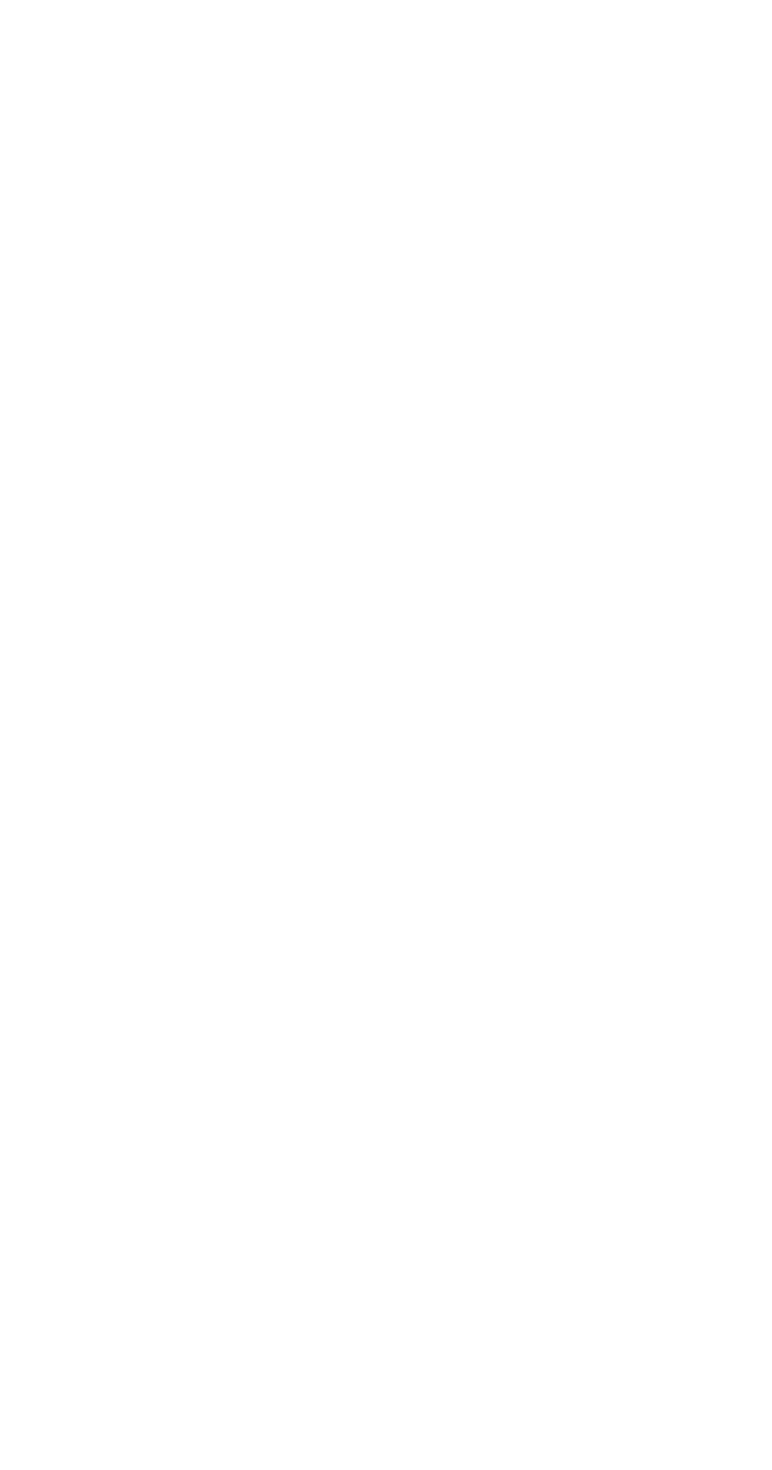
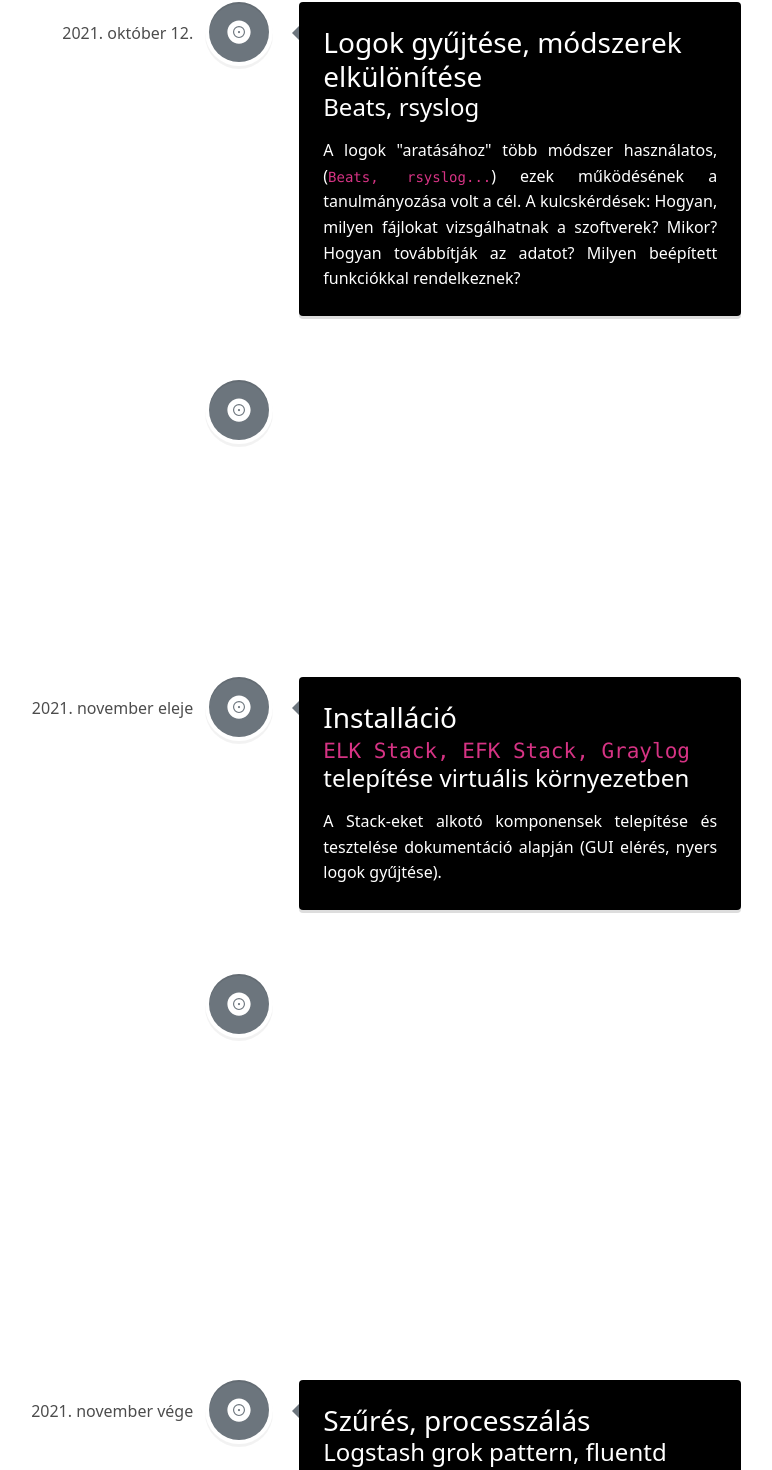
Before and after one commit to Uni-Sopron/temalabor-o21-I-NEW-Centralized-log-server, a React (Create React App) app in the folder logserverdoc/: page /timeline in a window 1280 px wide. Shown: the part 1248-2718 px from the top of the page, without its empty margins (401-1173 px from the left). Before the commit the page ends 895 px from the top, so only its background shows below. Built offline with nearby package versions, Linux system fonts and the light colour scheme.

Commit message:
timeline content added

```diff
--- a/logserverdoc/src/pages/Timeline.js
+++ b/logserverdoc/src/pages/Timeline.js
@@ -10,11 +10,25 @@ const Timeline = () => {
                 <Badge bg="secondary">6.</Badge> Munkafolyamatok
             </h2>
             <VerticalTimeline>
+            <VerticalTimelineElement
+            className="vertical-timeline-element--work"
+            contentStyle={{ background: 'rgb(0, 0, 0)', color: '#fff' }}
+            contentArrowStyle={{ borderRight: '7px solid  rgb(108, 117, 125)' }}
+            date="2021. szeptember vége"
+            iconStyle={{ background: 'rgb(108, 117, 125)', color: '#fff' }}
+            icon={<FaRecordVinyl color="white"/>}
+        >
+            <h3 className="vertical-timeline-element-title">Követelmények megbeszélése</h3>
+            <p>
+            A cyan Security által meghirdetett téma átbeszélése, ismerkedés a belső és külső konzulenssel, a tanulmányozandó technológiák feltérképezése.
+            A haladásról hetente, másfél hetente jelentünk a belső konzulensnek.
+            </p>
+        </VerticalTimelineElement>
         <VerticalTimelineElement
             className="vertical-timeline-element--work"
             contentStyle={{ background: 'rgb(0, 0, 0)', color: '#fff' }}
             contentArrowStyle={{ borderRight: '7px solid  rgb(108, 117, 125)' }}
-            date="2021. október"
+            date="2021. október eleje"
             iconStyle={{ background: 'rgb(108, 117, 125)', color: '#fff' }}
             icon={<FaRecordVinyl color="white"/>}
         >
@@ -29,7 +43,7 @@ const Timeline = () => {
             className="vertical-timeline-element--work"
             contentStyle={{ background: 'rgb(0, 0, 0)', color: '#fff' }}
             contentArrowStyle={{ borderRight: '7px solid  rgb(108, 117, 125)' }}
-            date="2021. október"
+            date="2021. október eleje"
             iconStyle={{ background: 'rgb(108, 117, 125)', color: '#fff' }}
             icon={<FaRecordVinyl color="white"/>}
         >
@@ -41,6 +55,137 @@ const Timeline = () => {
             Itt megismertük a következő rendszer-log típusokat: <code>syslog, authlog, daemonlog, kernellog, debuglog</code>.
             </p>
         </VerticalTimelineElement>
+        <VerticalTimelineElement
+            className="vertical-timeline-element--work"
+            contentStyle={{ background: 'rgb(0, 0, 0)', color: '#fff' }}
+            contentArrowStyle={{ borderRight: '7px solid  rgb(108, 117, 125)' }}
+            date="2021. október 12."
+            iconStyle={{ background: 'rgb(108, 117, 125)', color: '#fff' }}
+            icon={<FaRecordVinyl color="white"/>}
+        >
+            <h3 className="vertical-timeline-element-title">Logok gyűjtése, módszerek elkülönítése</h3>
+            <h4 className="vertical-timeline-element-subtitle">Beats, rsyslog</h4>
+            <p>
+            A logok "aratásához" több módszer használatos, (<code>Beats, rsyslog...</code>) ezek működésének a tanulmányozása volt a cél.
+            A kulcskérdések: Hogyan, milyen fájlokat vizsgálhatnak a szoftverek? Mikor? Hogyan továbbítják az adatot? Milyen beépített funkciókkal rendelkeznek?
+            </p>
+        </VerticalTimelineElement>
+        <VerticalTimelineElement
+            className="vertical-timeline-element--work"
+            contentStyle={{ background: 'rgb(0, 0, 0)', color: '#fff' }}
+            contentArrowStyle={{ borderRight: '7px solid  rgb(108, 117, 125)' }}
+            date="2021. október 29. "
+            iconStyle={{ background: 'rgb(108, 117, 125)', color: '#fff' }}
+            icon={<FaRecordVinyl color="white"/>}
+        >
+            <h3 className="vertical-timeline-element-title">VPN, virtuális környezet hozzáférés</h3>
+            <p>
+            A cyan Security által biztosított virtuális környezethez tartozó jelszavakat, VPN-hozzáféréseket megkaptuk. A kapcsolat tesztelése után megkezdődhetett az érdemi munka.
+            </p>
+        </VerticalTimelineElement>
+
+        <VerticalTimelineElement
+            className="vertical-timeline-element--work"
+            contentStyle={{ background: 'rgb(0, 0, 0)', color: '#fff' }}
+            contentArrowStyle={{ borderRight: '7px solid  rgb(108, 117, 125)' }}
+            date="2021. november eleje "
+            iconStyle={{ background: 'rgb(108, 117, 125)', color: '#fff' }}
+            icon={<FaRecordVinyl color="white"/>}
+        >
+            <h3 className="vertical-timeline-element-title">Installáció</h3>
+            <h4 className="vertical-timeline-element-subtitle"><code>ELK Stack, EFK Stack, Graylog</code> telepítése virtuális környezetben</h4>
+            <p>
+            A Stack-eket alkotó komponensek telepítése és tesztelése dokumentáció alapján (GUI elérés, nyers logok gyűjtése).
+            </p>
+        </VerticalTimelineElement>
+        <VerticalTimelineElement
+            className="vertical-timeline-element--work"
+            contentStyle={{ background: 'rgb(0, 0, 0)', color: '#fff' }}
+            contentArrowStyle={{ borderRight: '7px solid  rgb(108, 117, 125)' }}
+            date="2021. november közepe "
+            iconStyle={{ background: 'rgb(108, 117, 125)', color: '#fff' }}
+            icon={<FaRecordVinyl color="white"/>}
+        >
+            <h3 className="vertical-timeline-element-title">Biztonsági megoldások, szolgáltatások naplói</h3>
+            <h4 className="vertical-timeline-element-subtitle">Reverse proxy megvalósítása, <code>NGINX, Apache</code> logok</h4>
+            <p>
+            Éles környezetben szükséges kihasználni a biztonsági megoldásokat (<code>SSL, Open Distro, xpack-security...</code>), ám tesztelési célból csak egy Reverse Proxy-t telepítettünk a webes felület elé.
+            A logok monitorozását kiterjesztettük vállalati környezetben is előforduló szolgáltatásokra.
+            </p>
+        </VerticalTimelineElement>
+        <VerticalTimelineElement
+            className="vertical-timeline-element--work"
+            contentStyle={{ background: 'rgb(0, 0, 0)', color: '#fff' }}
+            contentArrowStyle={{ borderRight: '7px solid  rgb(108, 117, 125)' }}
+            date="2021. november vége "
+            iconStyle={{ background: 'rgb(108, 117, 125)', color: '#fff' }}
+            icon={<FaRecordVinyl color="white"/>}
+        >
+            <h3 className="vertical-timeline-element-title">Szűrés, processzálás</h3>
+            <h4 className="vertical-timeline-element-subtitle">Logstash grok pattern, fluentd megoldások </h4>
+            <p>
+            A jövőben fontos lehet az, hogy ismerjük miként tudunk egyéni naplósorokra egy mintát írni, amely alapján hasznos információkat tudunk kiszűrni.
+            A meglévő syslog, nginx, apache logokra írtunk mintát, kinyerve a logok szintjét is, amely egy fontos szűrési szempont.
+            Ebben a stádiumban olyan kérdéseket is feltettünk magunknak, hogy érdemes-e külön indexekbe szedni az adatainkat.
+            </p>
+        </VerticalTimelineElement>
+        <VerticalTimelineElement
+            className="vertical-timeline-element--work"
+            contentStyle={{ background: 'rgb(0, 0, 0)', color: '#fff' }}
+            contentArrowStyle={{ borderRight: '7px solid  rgb(108, 117, 125)' }}
+            date="2021. december "
+            iconStyle={{ background: 'rgb(108, 117, 125)', color: '#fff' }}
+            icon={<FaRecordVinyl color="white"/>}
+        >
+            <h3 className="vertical-timeline-element-title">Webes felületek lehetőségei, vizualizációk</h3>
+            <h4 className="vertical-timeline-element-subtitle">Kibana, Graylog tanulmányozása</h4>
+            <p>
+           Ennél a pontnál el kellett kezdenünk összehasonlítani a három megoldást, így a webes felületek által nyújtott lehetőségeket is.
+            </p>
+        </VerticalTimelineElement>
+        <VerticalTimelineElement
+            className="vertical-timeline-element--work"
+            contentStyle={{ background: 'rgb(0, 0, 0)', color: '#fff' }}
+            contentArrowStyle={{ borderRight: '7px solid  rgb(108, 117, 125)' }}
+            date="2022. január "
+            iconStyle={{ background: 'rgb(108, 117, 125)', color: '#fff' }}
+            icon={<FaRecordVinyl color="white"/>}
+        >
+            <h3 className="vertical-timeline-element-title">Dokumentáció, hibák javítása</h3>
+            <p>
+           Megkezdődött a dokumentáció összeállítása, még tovább ismerkedtünk a rendszerekkel.
+            </p>
+        </VerticalTimelineElement>
+        <VerticalTimelineElement
+            className="vertical-timeline-element--work"
+            contentStyle={{ background: 'rgb(0, 0, 0)', color: '#fff' }}
+            contentArrowStyle={{ borderRight: '7px solid  rgb(108, 117, 125)' }}
+            date="Jövő "
+            iconStyle={{ background: 'rgb(108, 117, 125)', color: '#fff' }}
+            icon={<FaRecordVinyl color="white"/>}
+        >
+            <h3 className="vertical-timeline-element-title">A jövő</h3>
+            <p>
+            Ez a téma rengeteg lehetőséget tartogat a jövőben:
+            <ul>
+                <li>
+                    Biztonsági technikák bevetése
+                </li>
+                <li>
+                    Hatékonyabb indexelés
+                </li>
+                <li>
+                    Klaszterben használat (Kubernetes)
+                </li>
+                <li>
+                    Mesterséges intelligencia bevonása
+                </li>
+                <li>
+                    ...
+                </li>
+            </ul>
+            </p>
+        </VerticalTimelineElement>
         </VerticalTimeline>
         </Container>
     )
```
